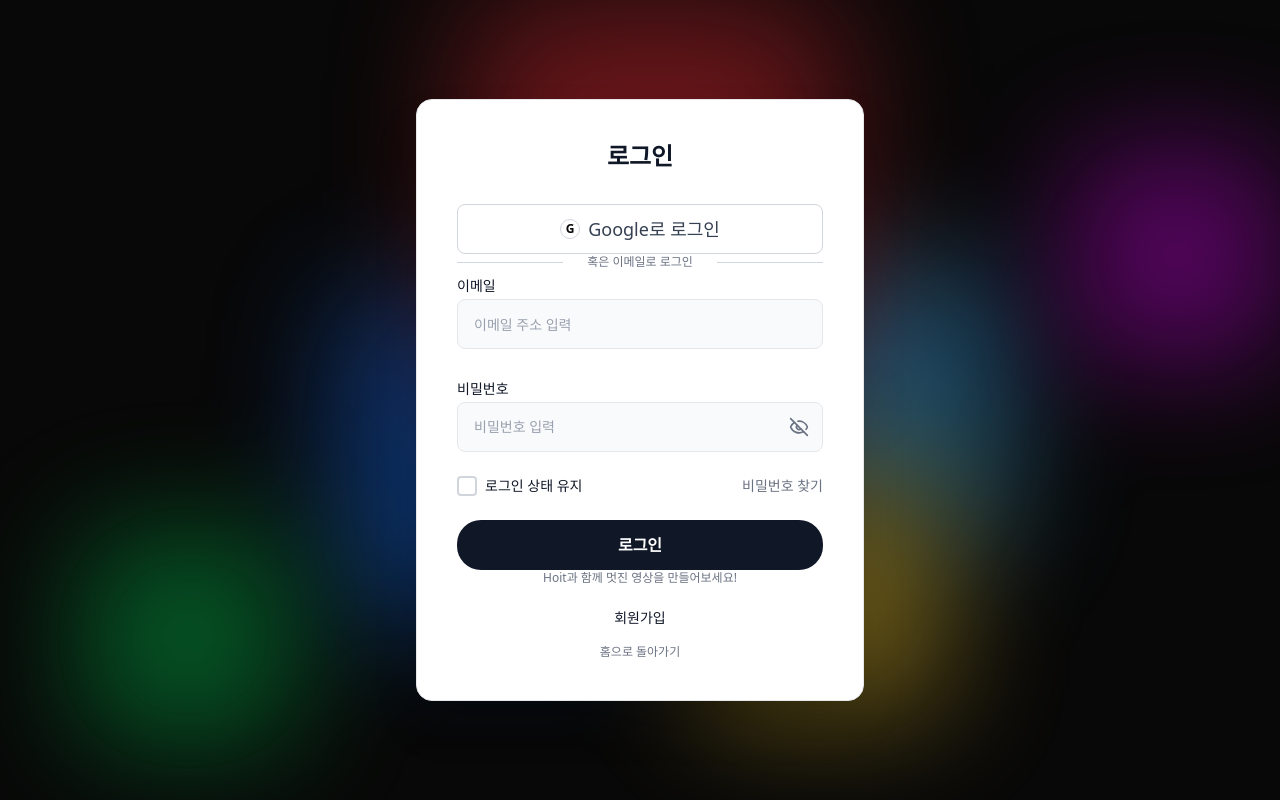
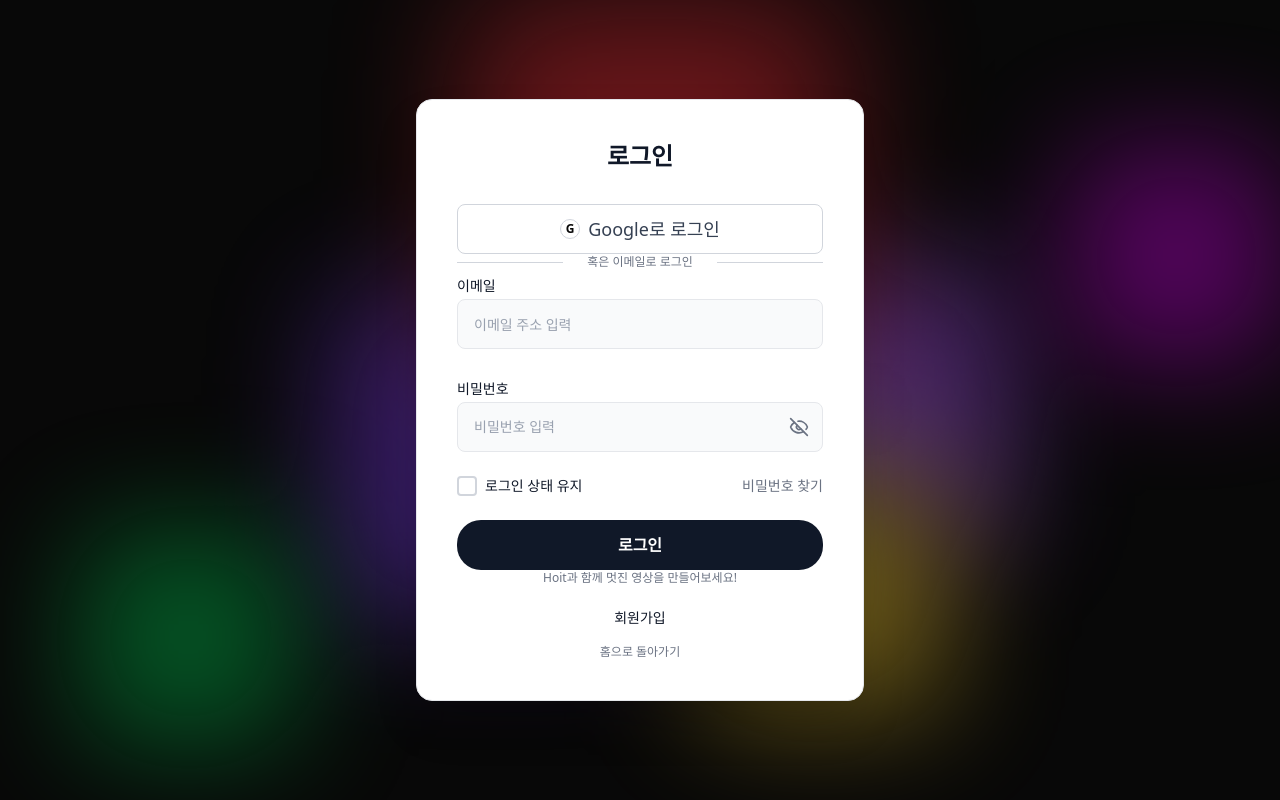
Before and after one commit to teamKimtaerin/ecg-frontend-migration, a Next.js app: page /auth in a window 1280 px wide. Built offline with nearby package versions, Linux system fonts and the light colour scheme; no server answers.

Commit message:
Fix: 디자인 시스템 수정(메인 컬러 보라색 테마)

```diff
--- a/src/app/globals.css
+++ b/src/app/globals.css
@@ -43,7 +43,7 @@ input[type='range']::-moz-range-thumb {
 /* Custom scrollbar styles for dark dropdown */
 .dropdown-scrollbar {
   scrollbar-width: thin;
-  scrollbar-color: #64748b #475569;
+  scrollbar-color: var(--color-brand-sub) var(--color-brand-main);
 }
 
 .dropdown-scrollbar::-webkit-scrollbar {
@@ -51,17 +51,17 @@ input[type='range']::-moz-range-thumb {
 }
 
 .dropdown-scrollbar::-webkit-scrollbar-track {
-  background: #475569;
+  background: var(--color-brand-main);
   border-radius: 3px;
 }
 
 .dropdown-scrollbar::-webkit-scrollbar-thumb {
-  background: #64748b;
+  background: var(--color-brand-sub);
   border-radius: 3px;
 }
 
 .dropdown-scrollbar::-webkit-scrollbar-thumb:hover {
-  background: #94a3b8;
+  background: var(--color-primary-light);
 }
 
 /* Slide animations */
@@ -93,7 +93,7 @@ input[type='range']::-moz-range-thumb {
 /* Custom scrollbar with position indicator */
 .custom-scrollbar {
   scrollbar-width: thin;
-  scrollbar-color: #9ca3af #ffffff;
+  scrollbar-color: var(--color-brand-sub) #ffffff;
   position: relative;
 }
 
@@ -109,14 +109,14 @@ input[type='range']::-moz-range-thumb {
 }
 
 .custom-scrollbar::-webkit-scrollbar-thumb {
-  background: #9ca3af;
+  background: var(--color-brand-sub);
   border-radius: 6px;
   border: 2px solid #ffffff;
   position: relative;
 }
 
 .custom-scrollbar::-webkit-scrollbar-thumb:hover {
-  background: #6b7280;
+  background: var(--color-brand-main);
 }
 
 /* Scroll position indicator */
@@ -140,11 +140,17 @@ input[type='range']::-moz-range-thumb {
      COLOR SYSTEM
      ======================================== */
 
-  /* Primary Colors */
-  --color-primary: #146ef5;
-  --color-primary-dark: #0a57d4;
-  --color-primary-light: #3bb2f6;
-  --color-primary-very-light: #dbeafe;
+  /* Primary Colors - Brand Purple */
+  --color-primary: #7C3AED;
+  --color-primary-dark: #5B21B6;
+  --color-primary-light: #A855F7;
+  --color-primary-very-light: #F3E8FF;
+
+  /* Brand Colors */
+  --color-brand-main: #7C3AED;
+  --color-brand-sub: #A855F7;
+  --color-brand-dark: #5B21B6;
+  --color-brand-light: #F3E8FF;
 
   /* Neutral Colors */
   --color-black: #080808;
@@ -242,6 +248,11 @@ input[type='range']::-moz-range-thumb {
   --font-size-h3: clamp(1.25rem, 2vw, 1.5rem);
   --font-size-body: clamp(1rem, 1.5vw, 1.125rem);
   --font-size-caption: clamp(0.75rem, 1vw, 0.875rem);
+
+  /* Animation Sidebar Typography (based on AssetCard patterns) */
+  --font-size-sidebar-title: 0.875rem; /* text-sm */
+  --font-size-sidebar-body: 0.875rem; /* text-sm */
+  --font-size-sidebar-caption: 0.75rem; /* text-xs */
 
   /* Font Weights */
   --font-weight-light: 300;
@@ -1120,3 +1131,80 @@ body {
     transition-duration: 0.01ms !important;
   }
 }
+
+/* ========================================
+   BRAND COLOR UTILITIES
+   ======================================== */
+
+/* Brand Background Colors */
+.bg-brand-main {
+  background-color: var(--color-brand-main);
+}
+.bg-brand-sub {
+  background-color: var(--color-brand-sub);
+}
+.bg-brand-dark {
+  background-color: var(--color-brand-dark);
+}
+.bg-brand-light {
+  background-color: var(--color-brand-light);
+}
+
+/* Brand Text Colors */
+.text-brand-main {
+  color: var(--color-brand-main);
+}
+.text-brand-sub {
+  color: var(--color-brand-sub);
+}
+.text-brand-dark {
+  color: var(--color-brand-dark);
+}
+
+/* Brand Border Colors */
+.border-brand-main {
+  border-color: var(--color-brand-main);
+}
+.border-brand-sub {
+  border-color: var(--color-brand-sub);
+}
+.border-brand-dark {
+  border-color: var(--color-brand-dark);
+}
+
+/* Brand Hover States */
+.hover\:bg-brand-main:hover {
+  background-color: var(--color-brand-main);
+}
+.hover\:bg-brand-sub:hover {
+  background-color: var(--color-brand-sub);
+}
+.hover\:text-brand-main:hover {
+  color: var(--color-brand-main);
+}
+.hover\:text-brand-sub:hover {
+  color: var(--color-brand-sub);
+}
+
+/* ========================================
+   ANIMATION SIDEBAR TYPOGRAPHY UTILITIES
+   ======================================== */
+
+/* Based on AssetCard and AssetGrid patterns */
+.text-sidebar-title {
+  font-size: var(--font-size-sidebar-title);
+  font-weight: var(--font-weight-bold);
+  line-height: var(--line-height-tight);
+}
+
+.text-sidebar-body {
+  font-size: var(--font-size-sidebar-body);
+  font-weight: var(--font-weight-regular);
+  line-height: var(--line-height-normal);
+}
+
+.text-sidebar-caption {
+  font-size: var(--font-size-sidebar-caption);
+  font-weight: var(--font-weight-regular);
+  line-height: var(--line-height-normal);
+}
--- a/src/components/NewLandingPage/DynamicSubtitleSection.tsx
+++ b/src/components/NewLandingPage/DynamicSubtitleSection.tsx
@@ -106,8 +106,8 @@ const DynamicSubtitleSection: React.FC<DynamicSubtitleSectionProps> = (
           <div className="aspect-video bg-gradient-to-br from-gray-900 via-gray-800 to-gray-900 border border-gray-300 rounded-3xl shadow-sm relative overflow-hidden">
             {/* Background video simulation */}
             <div className="absolute inset-0">
-              <div className="absolute inset-0 bg-gradient-to-r from-purple-900/20 to-blue-900/20 animate-pulse"></div>
-              <div className="absolute top-1/4 left-1/4 w-32 h-32 bg-blue-500/10 rounded-full blur-3xl animate-pulse"></div>
+              <div className="absolute inset-0 bg-gradient-to-r from-purple-900/20 to-purple-800/20 animate-pulse"></div>
+              <div className="absolute top-1/4 left-1/4 w-32 h-32 bg-brand-main/10 rounded-full blur-3xl animate-pulse"></div>
               <div className="absolute bottom-1/3 right-1/4 w-24 h-24 bg-purple-500/10 rounded-full blur-3xl animate-pulse delay-1000"></div>
             </div>
 
--- a/src/components/NewLandingPage/Header.tsx
+++ b/src/components/NewLandingPage/Header.tsx
@@ -78,7 +78,7 @@ const Header: React.FC<HeaderProps> = ({
               className="relative text-sm font-medium text-gray-700 hover:text-black transition-colors cursor-pointer"
             >
               베타
-              <span className="absolute -top-2 left-full ml-1 bg-blue-500 text-white text-xs px-1.5 py-0.5 rounded-full">
+              <span className="absolute -top-2 left-full ml-1 bg-brand-main text-white text-xs px-1.5 py-0.5 rounded-full">
                 βeta
               </span>
             </Link>
--- a/src/components/NewUploadModal.tsx
+++ b/src/components/NewUploadModal.tsx
@@ -182,7 +182,7 @@ const NewUploadModal: React.FC<NewUploadModalProps> = ({
               <div
                 className={`border-2 border-dashed rounded-lg transition-colors ${
                   isDragOver
-                    ? 'border-blue-400 bg-blue-50'
+                    ? 'border-brand-sub bg-purple-50'
                     : 'border-gray-300 bg-gray-50'
                 }`}
                 onDragEnter={handleDragEnter}
@@ -306,7 +306,7 @@ const NewUploadModal: React.FC<NewUploadModalProps> = ({
 
                 {/* Vimeo */}
                 <div className="flex items-center p-3 bg-gray-50 rounded-lg border border-gray-200">
-                  <div className="w-10 h-10 bg-blue-500 rounded flex items-center justify-center mr-3">
+                  <div className="w-10 h-10 bg-brand-main rounded flex items-center justify-center mr-3">
                     <FaVimeo className="w-6 h-6 text-white" />
                   </div>
                   <div>
--- a/src/components/S3UploadDemo.tsx
+++ b/src/components/S3UploadDemo.tsx
@@ -208,7 +208,7 @@ const S3UploadDemo = () => {
                   ? 'bg-green-600'
                   : uploadStatus.status === 'error'
                     ? 'bg-red-600'
-                    : 'bg-blue-600'
+                    : 'bg-brand-main'
               }`}
               style={{ width: `${uploadStatus.progress}%` }}
             />
@@ -224,7 +224,7 @@ const S3UploadDemo = () => {
               ? 'bg-green-50 text-green-800'
               : uploadStatus.status === 'error'
                 ? 'bg-red-50 text-red-800'
-                : 'bg-blue-50 text-blue-800'
+                : 'bg-purple-50 text-purple-800'
           }`}
         >
           <p className="text-sm">{uploadStatus.message}</p>
@@ -244,7 +244,7 @@ const S3UploadDemo = () => {
                 href={uploadStatus.s3Url}
                 target="_blank"
                 rel="noopener noreferrer"
-                className="text-blue-600 hover:underline ml-1"
+                className="text-brand-main hover:underline ml-1"
               >
                 {uploadStatus.s3Url}
               </a>
--- a/src/components/ui/DocumentModal.tsx
+++ b/src/components/ui/DocumentModal.tsx
@@ -268,7 +268,7 @@ const DocumentModal: React.FC<DocumentModalProps> = ({
                             {task.completedAt}
                           </span>
                           {task.status === 'completed' && (
-                            <span className="text-xs text-blue-600 font-medium">
+                            <span className="text-xs text-brand-main font-medium">
                               배포하기
                             </span>
                           )}
@@ -321,7 +321,7 @@ const DocumentModal: React.FC<DocumentModalProps> = ({
                         task.status === 'processing'
                     )
                     .map((task) => (
-                      <div key={task.id} className="bg-blue-50 rounded-lg p-3">
+                      <div key={task.id} className="bg-purple-50 rounded-lg p-3">
                         <div className="flex items-center justify-between mb-2">
                           <span className="text-sm font-medium text-gray-800 truncate">
                             {task.filename}
```
Also changed, not shown: src/components/ProcessingModal.tsx (+5 -5 lines), src/components/TutorialModal.tsx (+8 -8 lines), src/components/VideoProcessingDemo.tsx (+5 -5 lines), src/components/ui/DeployModal.tsx (+8 -8 lines), src/components/ui/ProgressModal.tsx (+4 -4 lines).
